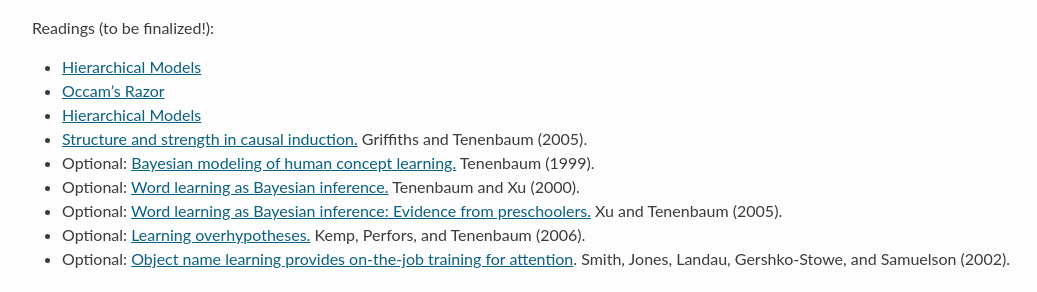
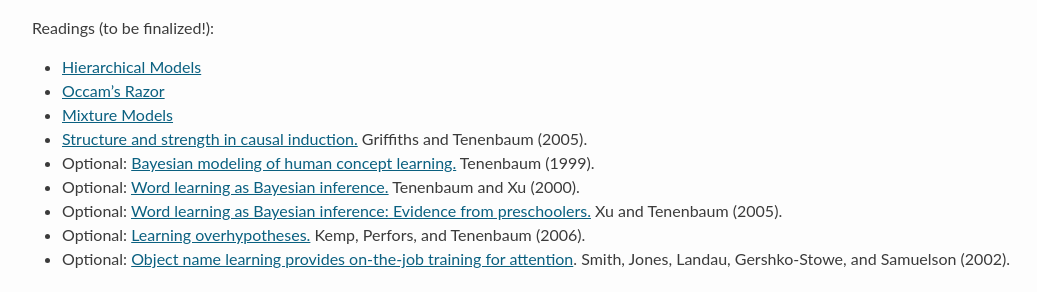
Before and after one commit to stanford-cocolab/cocolab.stanford.edu, a Jekyll site: the page built from psych204-fall2016.md, in a window 1280 px wide and 900 px high, scrolled down 3291 px. Shown: the part 155-447 px from the top of the window, without its empty margins (94-1131 px from the left). Built offline with Jekyll 4.4.1, drawn with Linux system fonts in a browser that asks for light colours; Markdown is read by kramdown in place of the engine named in the settings; a script that is not in the unit is left out.

Commit message:
Fix double-hierachical link

```diff
--- a/psych204-fall2016.md
+++ b/psych204-fall2016.md
@@ -157,7 +157,7 @@ Readings (to be finalized!):
 
 * <a href="https://probmods.org/v2/chapters/09-hierarchical-models.html">Hierarchical Models</a>
 * <a href="https://probmods.org/v2/chapters/10-occam's-razor.html">Occam's Razor</a>
-* <a href="https://probmods.org/v2/chapters/11-mixture-models.html">Hierarchical Models</a>
+* <a href="https://probmods.org/v2/chapters/11-mixture-models.html">Mixture Models</a>
 * <a href="http://web.mit.edu/cocosci/Papers/structure-strength-reprint.pdf">Structure and strength in causal induction.</a> Griffiths and Tenenbaum (2005).
 * Optional: <a href="http://web.mit.edu/cocosci/Papers/bayes.pdf">Bayesian modeling of human concept learning.</a> Tenenbaum (1999).
 * Optional: <a href="http://web.mit.edu/cocosci/Papers/cogsci00_FINAL.pdf">Word learning as Bayesian inference.</a> Tenenbaum and Xu (2000).
```
